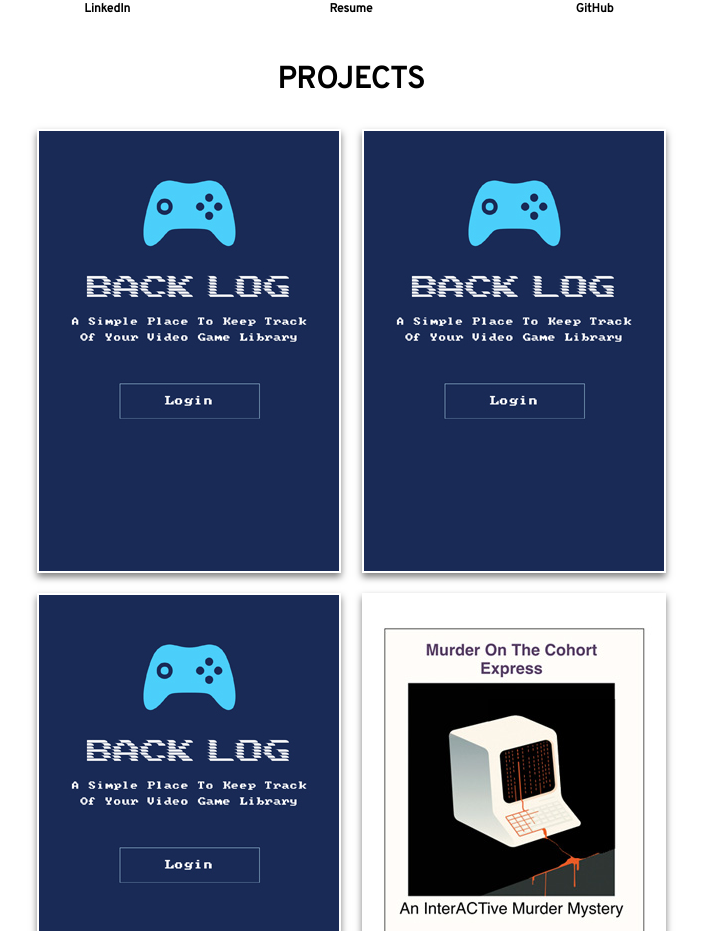
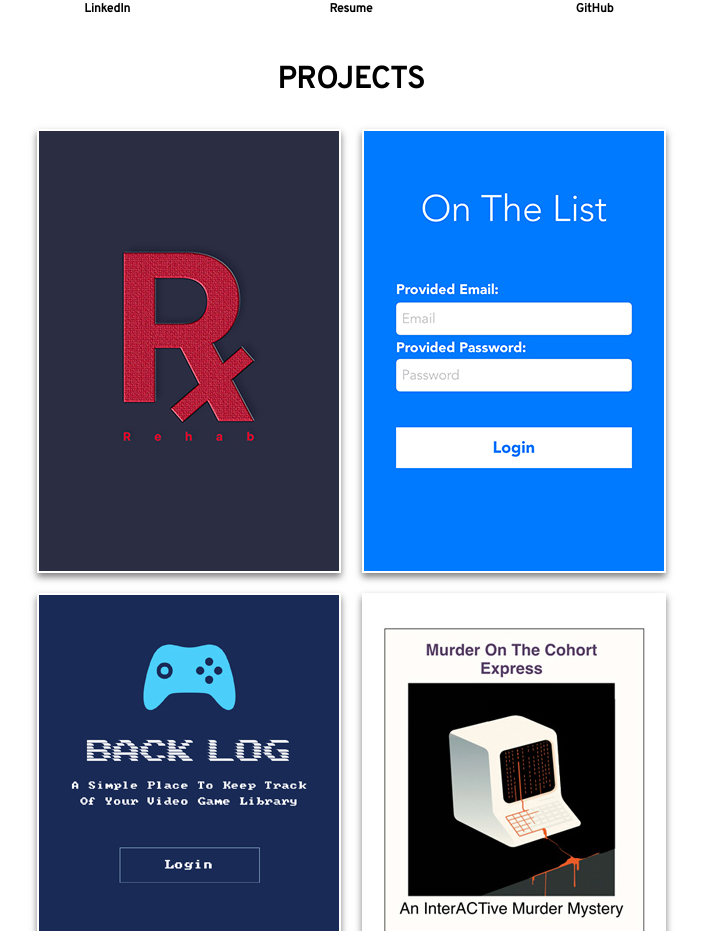
Before and after one commit to HuemanTarget/portfolio-revised, a React (Create React App) app: page / in a window 1280 px wide. Shown: the part 1537-2468 px from the top of the page, without its empty margins (289-991 px from the left). Built offline with nearby package versions, Linux system fonts and the light colour scheme.

Commit message:
change images for On The List and Rehab in Projects

```diff
--- a/src/Components/Projects/index.js
+++ b/src/Components/Projects/index.js
@@ -6,6 +6,8 @@ import red from "../../Assets/RedCup.jpg";
 import act from "../../Assets/interACTive.jpg";
 import bad from "../../Assets/BreakingBlackjack.jpg";
 import back from "../../Assets/BackLog.jpg";
+import list from "../../Assets/OnTheList.jpg"
+import rehab from "../../Assets/Rehab.jpg"
 
 import "./style.css";
 
@@ -24,7 +26,7 @@ const Projects = () => {
         </div>
         <div className="wrapper">
         <div className="card">
-            <img src={back} alt="poster"></img>
+            <img src={rehab} alt="poster"></img>
             <div className="descriptions">
               <h1>Rehab iOS</h1>
               <p>
@@ -49,7 +51,7 @@ const Projects = () => {
             </div>
           </div>
         <div className="card">
-            <img src={back} alt="poster"></img>
+            <img src={list} alt="poster"></img>
             <div className="descriptions">
               <h1>On The List</h1>
               <p>
--- a/src/Components/Projects/style.css
+++ b/src/Components/Projects/style.css
@@ -3,7 +3,7 @@
 .projects {
   position: relative;
   min-height: 300px;
-  max-height: 2000px;
+  max-height: 2200px;
   overflow: hidden;
   margin-bottom: 100px;
 }
@@ -24,7 +24,7 @@
   /* transform: translate(-50%, -50%); */
   width: 100%;
   max-width: 650px;
-  max-height: 1392px;
+  /* max-height: 3000px; */
   display: flex;
   flex-wrap: wrap;
   justify-content: space-between;
```
